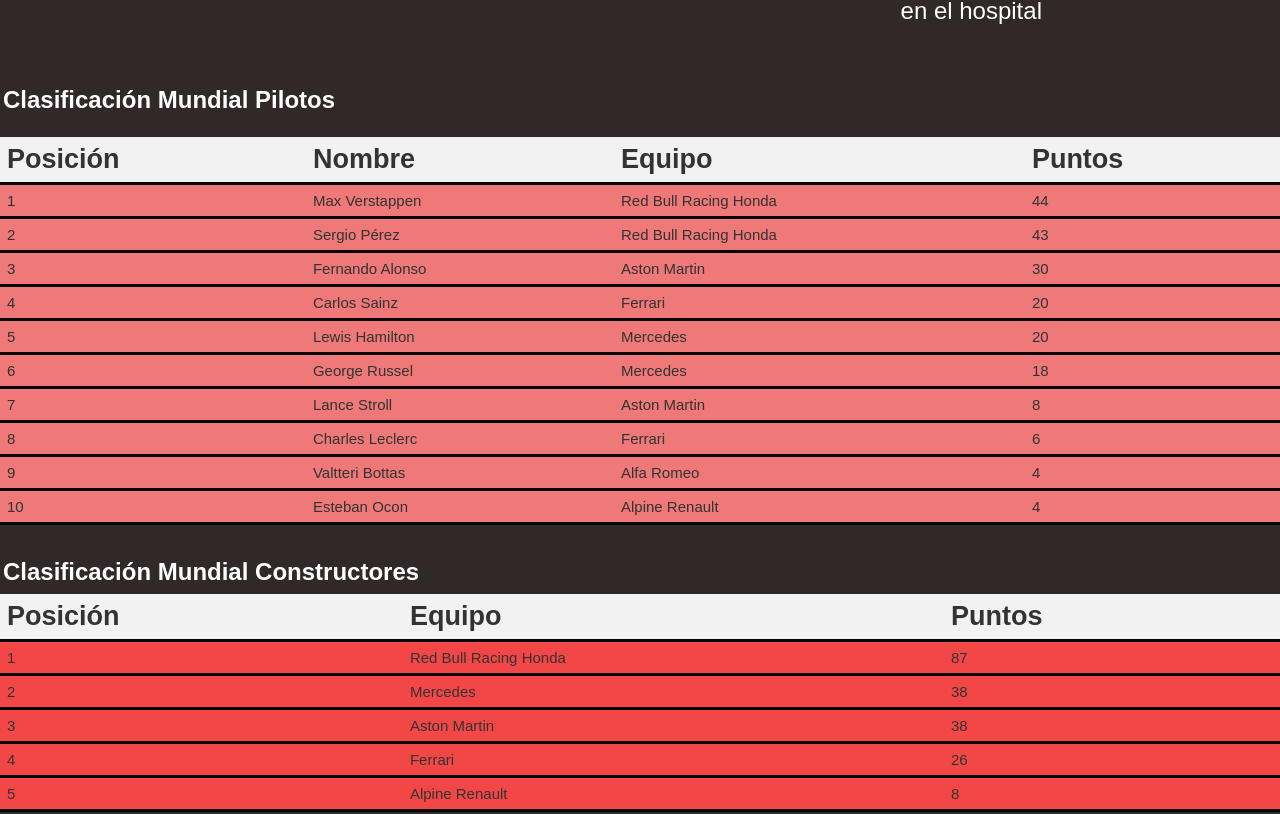
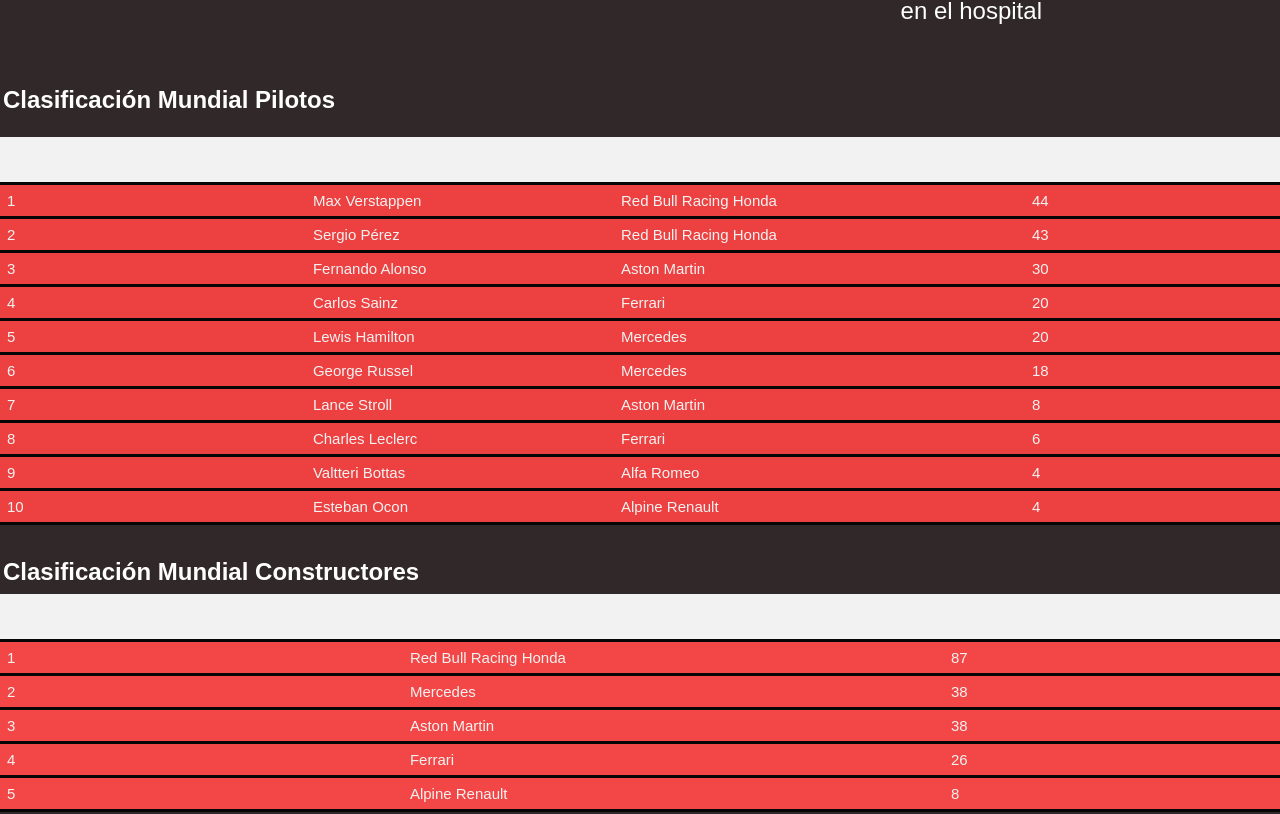
Before and after one commit to dmunofer/Ironhack2, a plain HTML site: page Proyecto Final HTML y CSS/index.html in a window 1280 px wide. Shown: the part 4255-5069 px from the top of the page. Drawn offline with Linux system fonts and the light colour scheme.

Commit message:
cambio color

```diff
--- a/Proyecto Final HTML y CSS/style.css
+++ b/Proyecto Final HTML y CSS/style.css
@@ -239,7 +239,8 @@ footer nav a {
     #tablapilotos {
         margin-bottom: 30px;
         width: 100%;
-        background-color: #ef7878;
+        background-color: #ed4040;
+        color:#f2f2f2
     }
 
     #tablaequipos {
@@ -247,6 +248,7 @@ footer nav a {
         margin-bottom: 10px;
         width: 100%;
         background-color: #f34747;
+        color:#f2f2f2
     }
 
     th, td {
```
